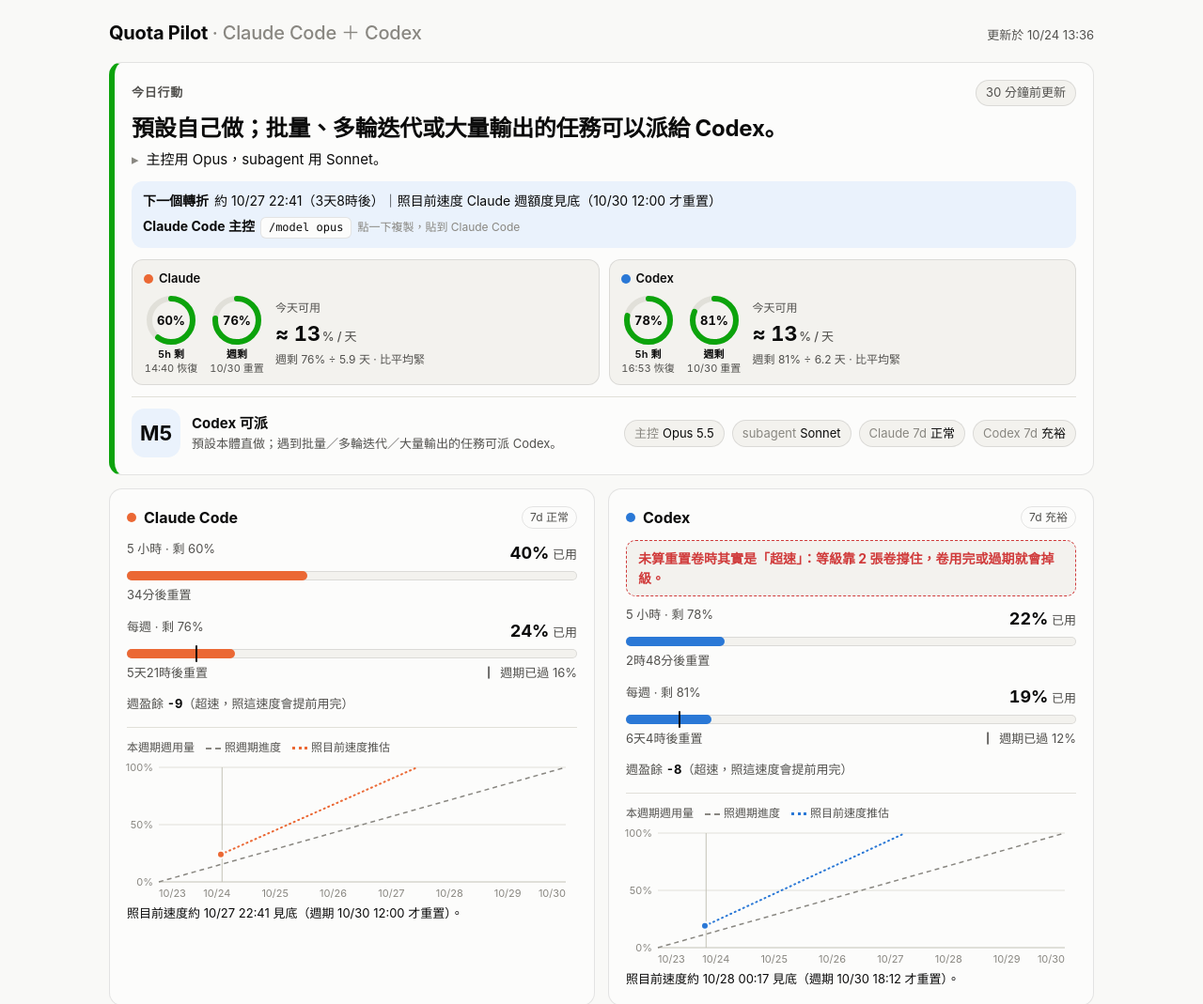
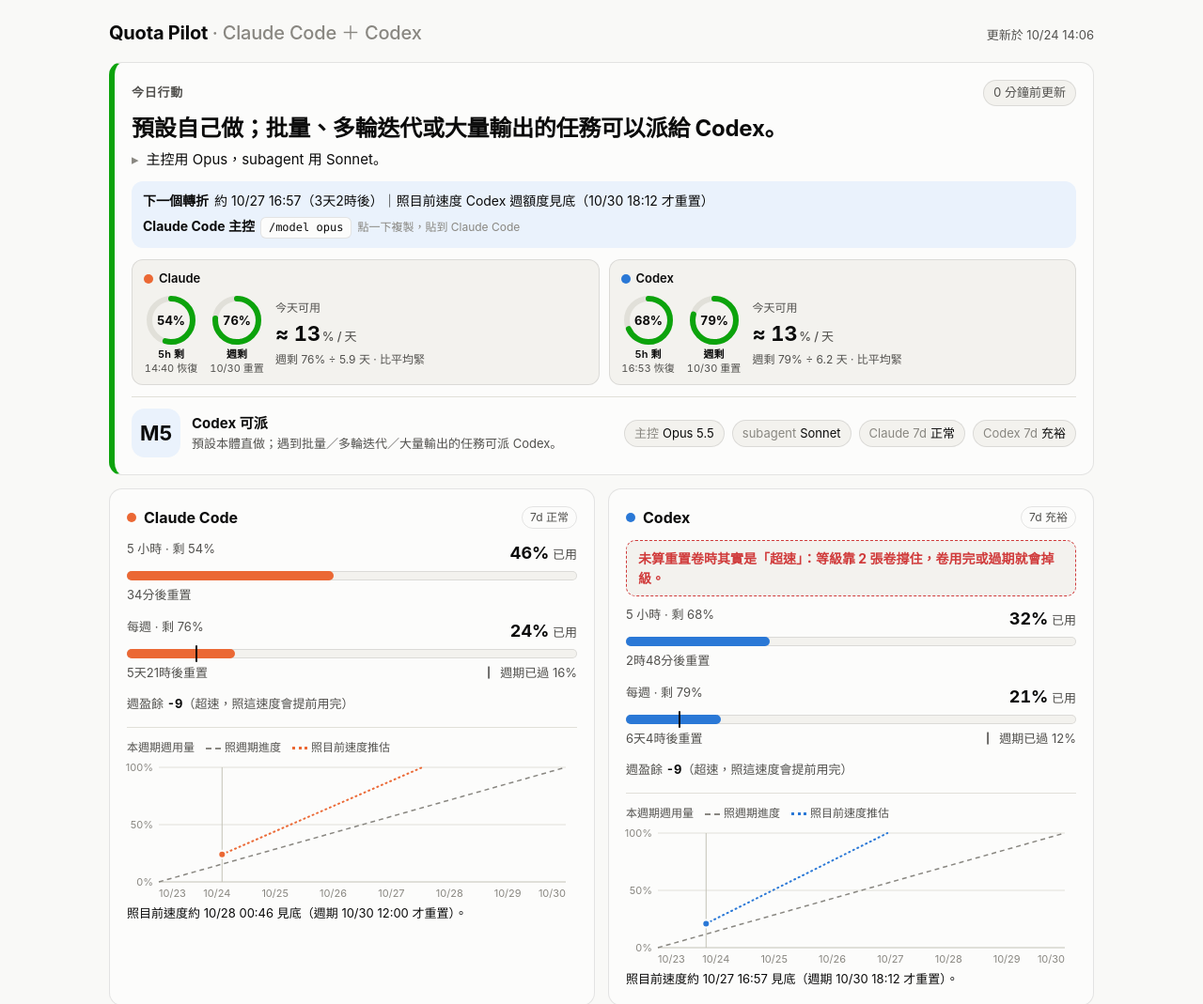
Before and after one commit to prdhome/quota-pilot, a plain HTML site: page index.html in a window 1280 px wide. Shown: the top 1069 px of the page at 94% size. Drawn offline with Linux system fonts and the light colour scheme; no server answers.

Commit message:
data: 2026-10-24T14:06Z

```diff
--- a/data/snapshot.json
+++ b/data/snapshot.json
@@ -1,5 +1,5 @@
 {
- "generated_at": 1792848976,
+ "generated_at": 1792850783,
  "mode": {
   "mode": "5",
   "hub": "opus",
@@ -11,8 +11,8 @@
   "card": "-"
  },
  "explain": [
-  "claude: ok — week elapsed 15% used 24% surplus -9 (tight ≤ -15 or week left < 15; rich ≥ 5); 5h left 60%",
-  "codex:  rich — 5h left 78% week left 81% surplus -7",
+  "claude: ok — week elapsed 16% used 24% surplus -8 (tight ≤ -15 or week left < 15; rich ≥ 5); 5h left 54%",
+  "codex:  rich — 5h left 68% week left 79% surplus -9",
   "matrix: (ok,rich) → mode 5; override - → route delegate",
   "note:   codex lean → rich（有 2 張卷）"
  ],
@@ -20,46 +20,46 @@
   "claude_raw": "ok",
   "claude_policy": "ok",
   "claude_fresh": "fresh",
-  "claude_left5": "60",
+  "claude_left5": "54",
   "claude_left7": "76",
-  "claude_surplus": "-9",
+  "claude_surplus": "-8",
   "claude_reset_h": "142",
-  "claude_proj7": "157",
-  "claude_runway_h": "81",
+  "claude_proj7": "154",
+  "claude_runway_h": "83",
   "claude_cards": "0",
   "codex_raw": "lean",
   "codex_policy": "rich",
   "codex_fresh": "fresh",
-  "codex_left5": "78",
-  "codex_left7": "81",
-  "codex_surplus": "-7",
-  "codex_reset_h": "149",
-  "codex_proj7": "165",
-  "codex_runway_h": "83",
+  "codex_left5": "68",
+  "codex_left7": "79",
+  "codex_surplus": "-9",
+  "codex_reset_h": "148",
+  "codex_proj7": "177",
+  "codex_runway_h": "75",
   "codex_cards": "2"
  },
  "claude": {
   "five": {
-   "used": 40.0,
+   "used": 46.0,
    "resets_at": 1792852800.0
   },
   "week": {
    "used": 24.0,
    "resets_at": 1793361600.0
   },
-  "updated_at": 1792848962,
-  "surplus": -8.8
+  "updated_at": 1792850761,
+  "surplus": -8.5
  },
  "codex": {
   "five": {
-   "used": 22.0,
+   "used": 32.0,
    "resets_at": 1792860838.0
   },
   "week": {
-   "used": 19.0,
+   "used": 21.0,
    "resets_at": 1793383954.0
   },
-  "surplus": -7.5
+  "surplus": -9.2
  },
  "cards": [
   {
--- a/data/work.json
+++ b/data/work.json
@@ -1 +1 @@
-{"generated_at": 1792848976, "direct": {"n": 117, "ok": 105}, "dispatch": {"n": 9, "ok": 8, "basis": "first-attempt-per-task"}, "active": 0, "review": {"verdicts": 1, "memory": 0}}
+{"generated_at": 1792850784, "direct": {"n": 119, "ok": 107}, "dispatch": {"n": 9, "ok": 8, "basis": "first-attempt-per-task"}, "active": 0, "review": {"verdicts": 1, "memory": 0}}
--- a/index.html
+++ b/index.html
@@ -760,7 +760,11 @@ function drawTrend() {
   if (pts.length < 2) { if (!box.querySelector('.empty')) box.prepend(el('p', { class: 'empty' }, '歷史資料累積中（每 30 分鐘一筆）')); $('table').replaceChildren(); return; }
   box.querySelector('.empty')?.remove();
   // 版面：上方折線區 T..PB，下方日期、覆寫／用卷標記、route 時間帶（共用同一條 x 軸）
-  const W = box.clientWidth || 600, H = 262, L = 40, R = 56, T = 12, PB = 196, DATE_Y = 212, MARK_Y = 228, SY = 236, SH = 16;
+  // 右邊留白依線尾標籤（「Claude +36」）估寬決定，避免標籤超出圖外
+  const textW = (t, fs) => [...t].reduce((a, ch) => a + (ch.charCodeAt(0) > 0x2e80 ? fs : fs * 0.6), 0);
+  const endText = (k, name) => { const v = pts.filter(p => p[k] != null).pop()?.[k]; return v == null ? '' : `${name} ${v >= 0 ? '+' : ''}${Math.round(v)}`; };
+  const W = box.clientWidth || 600, H = 262, L = 40, T = 12, PB = 196, DATE_Y = 212, MARK_Y = 228, SY = 236, SH = 16;
+  const R = Math.max(56, 14 + Math.max(...[['cs', 'Claude'], ['xs', 'Codex']].map(([k, n]) => textW(endText(k, n), 12))));
   const t0 = pts[0].t, t1 = pts[pts.length - 1].t;
   const vals = pts.flatMap(p => [p.cs, p.xs]).filter(v => v != null);
   let lo = Math.min(-30, ...vals), hi = Math.max(30, ...vals);
@@ -778,9 +782,12 @@ function drawTrend() {
     if (v % 20 === 0 || v === 0) { const tx = s('text', { x: L - 6, y: y(v) + 4, 'text-anchor': 'end', 'font-size': 11, fill: 'var(--muted)' }); tx.textContent = (v > 0 ? '+' : '') + v; svg.append(tx); }
   }
   const days = new Set();
-  for (const p of pts) { const d = new Date(p.t * 1000); const key = d.toDateString(); if (!days.has(key) && d.getHours() < 2) { days.add(key); const tx = s('text', { x: x(p.t), y: DATE_Y, 'text-anchor': 'middle', 'font-size': 11, fill: 'var(--muted)' }); tx.textContent = `${d.getMonth() + 1}/${d.getDate()}`; svg.append(tx); } }
+  let lastDateX = -Infinity;                       // 窄螢幕上日期會擠在一起：跟前一個相距不到 36px 就跳過
+  for (const p of pts) { const d = new Date(p.t * 1000); const key = d.toDateString(); if (!days.has(key) && d.getHours() < 2) { days.add(key); if (x(p.t) - lastDateX < 36) continue; lastDateX = x(p.t); const tx = s('text', { class: 'date', x: x(p.t), y: DATE_Y, 'text-anchor': 'middle', 'font-size': 11, fill: 'var(--muted)' }); tx.textContent = `${d.getMonth() + 1}/${d.getDate()}`; svg.append(tx); } }
   // 週期重置：記錄的週 reset 時間往後跳，或（舊資料沒有 cr／xr 時）週已用驟降 ≥ 20 點；盈餘線在這裡斷崖是正常的
   const resets = s('g', { class: 'resets' });
+  // 標籤避讓：用 textW 估寬，放進第一個不撞的列（最多 3 列）；靠右邊放不下就改放在虛線左側
+  const rowEnd = [-Infinity, -Infinity, -Infinity];
   pts.forEach((p, i) => {
     const prev = pts[i - 1];
     if (!prev) return;
@@ -788,18 +795,32 @@ function drawTrend() {
     if (!who.length) return;
     const gx = x(p.t), col = who.length > 1 ? 'var(--ink-2)' : who[0] === 'Claude' ? 'var(--claude)' : 'var(--codex)';
     resets.append(s('line', { class: 'reset', x1: gx, x2: gx, y1: T, y2: PB, stroke: col, 'stroke-width': 1, 'stroke-dasharray': '3 3' }));
-    const tx = s('text', { x: gx + 4, y: T + 10, 'font-size': 10, fill: col }); tx.textContent = `${who.join('＋')} 週重置`; resets.append(tx);
+    const label = `${who.join('＋')} 重置`, w = textW(label, 10), left = gx + 4 + w > W - R;
+    const x0 = left ? gx - 4 - w : gx + 4;
+    let row = rowEnd.findIndex(e => e + 6 <= x0);
+    if (row < 0) row = rowEnd.indexOf(Math.min(...rowEnd));
+    rowEnd[row] = x0 + w;
+    const tx = s('text', { class: 'reset-label', x: left ? gx - 4 : gx + 4, y: T + 10 + row * 13, 'text-anchor': left ? 'end' : 'start', 'font-size': 10, fill: col,
+      stroke: 'var(--surface)', 'stroke-width': 3, 'stroke-linejoin': 'round', 'paint-order': 'stroke' });
+    tx.textContent = label; resets.append(tx);
   });
   svg.append(resets);
-  const series = [['cs', 'var(--claude)', 'Claude'], ['xs', 'var(--codex)', 'Codex']];
+  const series = [['cs', 'var(--claude)', 'Claude'], ['xs', 'var(--codex)', 'Codex']], ends = [];
   for (const [k, c, name] of series) {
     const seg = pts.filter(p => p[k] != null);
     if (!seg.length) continue;
     svg.append(s('path', { d: seg.map((p, i) => (i ? 'L' : 'M') + x(p.t).toFixed(1) + ' ' + y(p[k]).toFixed(1)).join(''), fill: 'none', stroke: c, 'stroke-width': 2, 'stroke-linejoin': 'round', 'stroke-linecap': 'round' }));
     const last = seg[seg.length - 1];
     svg.append(s('circle', { cx: x(last.t), cy: y(last[k]), r: 4, fill: c, stroke: 'var(--surface)', 'stroke-width': 2 }));
-    const tx = s('text', { x: x(last.t) + 8, y: y(last[k]) + 4, 'font-size': 12, fill: 'var(--ink-2)' }); tx.textContent = `${name} ${last[k] >= 0 ? '+' : ''}${Math.round(last[k])}`; svg.append(tx);
+    ends.push({ x: x(last.t) + 8, y: y(last[k]) + 4, text: endText(k, name) });
   }
+  // 線尾標籤：數值接近時兩行會疊在一起，依 y 排序後至少相隔 14px，並夾在圖區內
+  ends.sort((a, b) => a.y - b.y);
+  for (let i = 1; i < ends.length; i++) ends[i].y = Math.max(ends[i].y, ends[i - 1].y + 14);
+  const over = ends.length ? ends[ends.length - 1].y - (PB + 4) : 0;
+  if (over > 0) ends.forEach(e => { e.y -= over; });
+  for (let i = ends.length - 2; i >= 0; i--) ends[i].y = Math.min(ends[i].y, ends[i + 1].y - 14);
+  for (const e of ends) { const tx = s('text', { class: 'end-label', x: e.x, y: e.y, 'font-size': 12, fill: 'var(--ink-2)' }); tx.textContent = e.text; svg.append(tx); }
   const grp = gateOf;
   const strip = s('g', { class: 'strip' });
   for (let i = 0; i < pts.length - 1; i++) {
```
Also changed, not shown: 1 other file.
